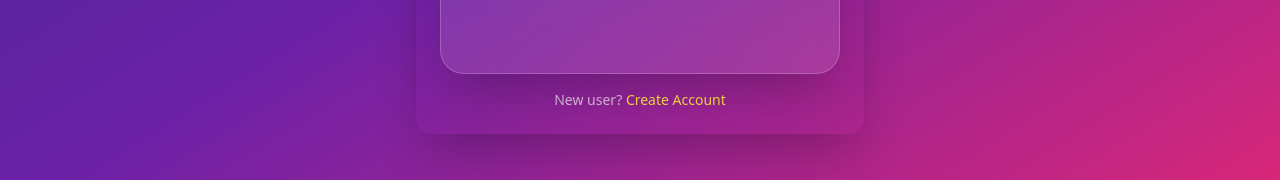
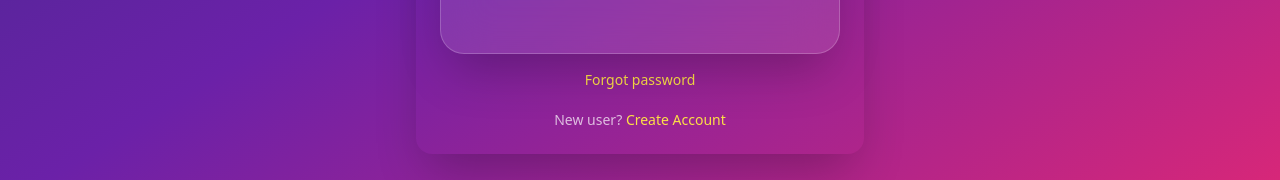
Before and after one commit to suryansh2121/warranty-frontend, a React (Vite) app: page /login in a window 1280 px wide. Shown: the part 591-771 px from the top of the page. Built offline with nearby package versions, Linux system fonts and the light colour scheme; no server answers.

Commit message:
forgot password added

```diff
--- a/src/pages/Login.jsx
+++ b/src/pages/Login.jsx
@@ -76,13 +76,17 @@ function Login() {
           showGoogleLogin={true}
           disabled={isLoading}
         />
-        <p className="text-sm text-white/70 mt-4 text-center">
+
+        <p className="text-sm text-white/70 mt-4 text-center justify-between gap-5 flex flex-col">
+        <span onClick={()=> navigate("/forgot-password")} className="text-yellow-300 hover:underline cursor-pointer">Forgot password</span>
+        <span>
           New user?{" "}
           <span
             onClick={() => navigate("/signup")}
             className="text-yellow-300 hover:underline cursor-pointer"
           >
             Create Account
+          </span>
           </span>
         </p>
 
```
